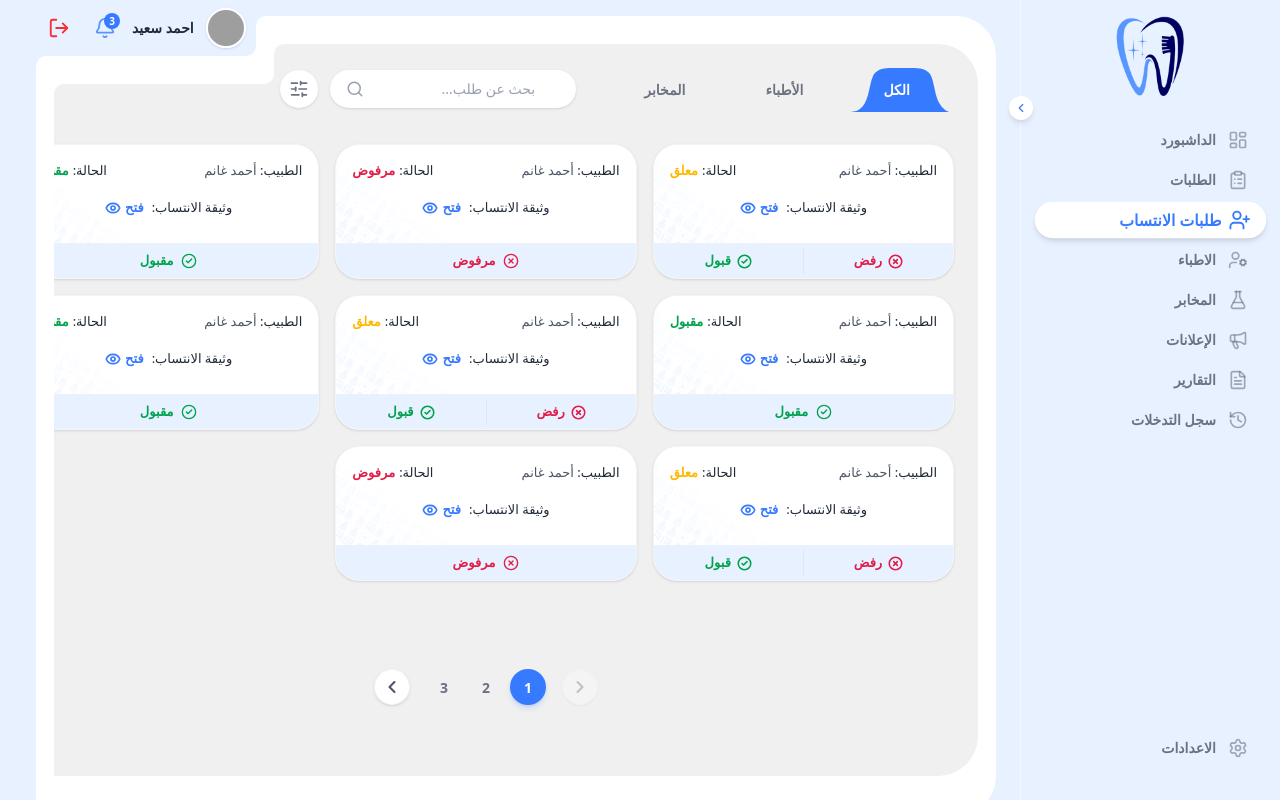
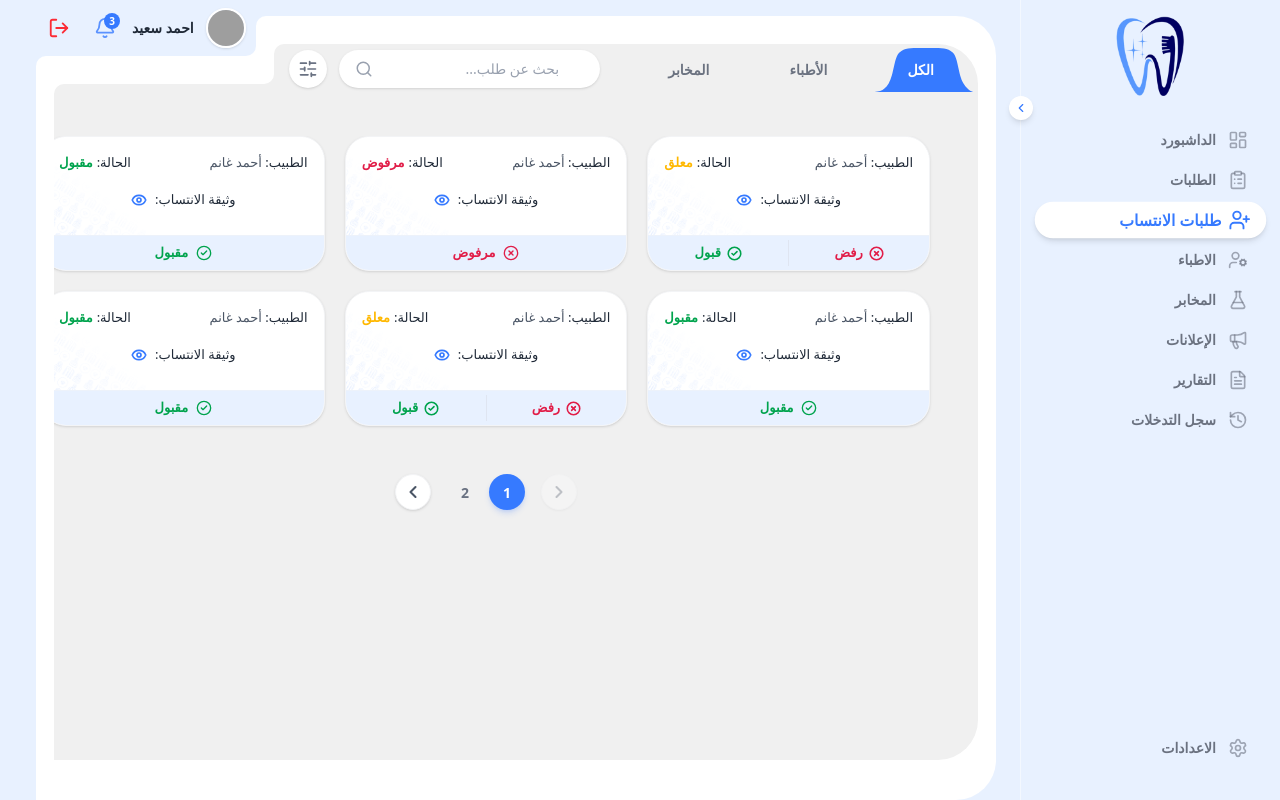
Before and after one commit to MariamMohammed0011/dentalDashboard2026, a React (Vite) app: page /dashboard/membership-requests in a window 1280 px wide. Built offline with nearby package versions, Linux system fonts and the light colour scheme; sample sign-in values are in the browser's storage; grey boxes are pictures that could not be loaded.

Commit message:
header mem

```diff
--- a/src/components/shared/MainComponent.jsx
+++ b/src/components/shared/MainComponent.jsx
@@ -21,8 +21,11 @@ const FolderWrapper = ({
         className={`${bgColor} dark:bg-bg-card rounded-[2.5rem] relative overflow-hidden path h-full flex flex-col`  }
 
       >
-        {/* مساحة المحتوى */}
-        <div className="pt-17 px-4 relative  flex-grow overflow-auto custom-scrollbar h-full">
+        {/* مساحة المحتوى:
+            - flex-1 min-h-0: يتيح للعنصر أن يأخذ الباقي ويسمح بالسكرول داخله
+            - overflow-y-auto: يتيح السكرول العمودي
+        */}
+        <div className="pt-17 px-4 relative flex-1 overflow-y-auto overflow-x-hidden custom-scrollbar min-h-0 min-w-0">
           {children}
         </div>
       </div>
@@ -33,7 +36,7 @@ const FolderWrapper = ({
 export default function MainComponent({ children }) {
   return (
     /* الخلفية الرمادية الأساسية للتطبيق */
-    <div className="bg-bg-main min-h-screen ">
+    <div className="bg-bg-main min-h-screen flex flex-col">
 
       {/* الطبقة الخارجية (البيضاء) */}
       <FolderWrapper bgColor="bg-white" isExternal={true} cutoutPointB={400}>
@@ -42,7 +45,12 @@ export default function MainComponent({ children }) {
         {/* لاحظ هنا نغير قيمة cutoutPointB لتقصير أو تطويل الفتحة */}
         <FolderWrapper bgColor="bg-[#F0F0F0]" cutoutPointB={360}>
 
-          <div className="h-full w-full bg-transparent absolute top-0 right-0">
+          {/*
+            ✅ تم إزالة absolute/top-0/right-0
+            السبب: العناصر absolute لا تُحسب في ارتفاع الـ scroll container
+            مما يجعل المحتوى الزائد مقطوعاً وغير قابل للتمرير
+          */}
+          <div className="w-full h-full bg-transparent">
             {children}
           </div>
 
--- a/src/components/shared/MainLayout.jsx
+++ b/src/components/shared/MainLayout.jsx
@@ -24,7 +24,7 @@ export default function MainLayout() {
       <Sidebar isCollapsed={isCollapsed} setIsCollapsed={setIsCollapsed} />
 
       {/* 2. المحتوى الرئيسي */}
-      <div className="flex-grow flex flex-col relative overflow-hidden">
+      <div className="flex-grow flex flex-col relative overflow-x-hidden overflow-y-auto">
 
         {/* الهيدر العلوي - تم فصله في كومبوننت خاص */}
         <Header handleLogout={handleLogout} setIsMobileMenuOpen={setIsMobileMenuOpen} />
@@ -87,7 +87,7 @@ export default function MainLayout() {
           )}
         </AnimatePresence>
         <MainComponent>
-          <main className="h-full flex-grow h-full ">
+          <main className="h-full flex-grow flex flex-col">
             <Outlet />
           </main>
         </MainComponent>
--- a/src/features/membership/components/MembershipCard.jsx
+++ b/src/features/membership/components/MembershipCard.jsx
@@ -34,7 +34,7 @@ const MembershipCard = ({ request, onUpdateStatus }) => {
   }[type];
 
   return (
-    <div className="w-full max-w-[323px] min-h-[135px] bg-white rounded-[1.5rem] shadow-sm border border-gray-100 flex flex-col overflow-hidden group transition-all duration-300 hover:shadow-md mx-auto sm:mx-0" dir="rtl">
+    <div className="w-full min-h-[135px] bg-white rounded-[1.5rem] shadow-sm border border-gray-100 flex flex-col overflow-hidden group transition-all duration-300 hover:shadow-md" dir="rtl">
       {/* الجزء العلوي (أبيض) */}
       <div className="flex-grow p-4 flex flex-col justify-center relative overflow-hidden">
         {/* النمط الجانبي الزخرفي (framer) */}
@@ -61,7 +61,7 @@ const MembershipCard = ({ request, onUpdateStatus }) => {
             className="flex items-center gap-1 text-primary text-[13px] font-bold hover:underline"
             onClick={(e) => e.preventDefault()}
           >
-            فتح
+
             <Eye size={16} className="stroke-[2.5]" />
           </a>
         </div>
--- a/src/features/membership/components/MembershipHeader.jsx
+++ b/src/features/membership/components/MembershipHeader.jsx
@@ -10,7 +10,7 @@ const tabs = [
 const MembershipHeader = ({ activeTab, onTabChange, searchQuery, onSearchChange }) => {
   return (
     // تم تغيير العرض إلى w-full ليعطي مساحة أكبر لحقل البحث
-    <div className="flex w-[72%] flex-col gap-3  mb-8" dir="rtl">
+    <div className="flex w-[70%] absolute top-1 right-0 flex-col gap-3 mb-8" dir="rtl">
       <div className="flex flex-col md:flex-row justify-between items-end gap-6">
 
         {/* التبويبات بستايل انسيابي */}
--- a/src/features/membership/components/MembershipList.jsx
+++ b/src/features/membership/components/MembershipList.jsx
@@ -1,30 +1,46 @@
-import React from 'react';
+import React, { useState } from 'react';
 import MembershipCard from './MembershipCard';
+import MembershipPagination from './MembershipPagination';
 
 const MembershipList = ({ requests, isLoading, onUpdateStatus }) => {
+  const [currentPage, setCurrentPage] = useState(1);
+  const itemsPerPage = 6;
+
+  /* ───── حالة التحميل ───── */
   if (isLoading) {
     return (
-      <div className="grid grid-cols-1 sm:grid-cols-2 lg:grid-cols-3 xl:grid-cols-4 gap-6 animate-pulse">
-        {[...Array(8)].map((_, i) => (
-          <div key={i} className="h-64 bg-white/50 rounded-[2rem] border border-border-main" />
+      <div className="grid grid-cols-1 sm:grid-cols-2 lg:grid-cols-3 gap-6 animate-pulse" dir="rtl">
+        {[...Array(6)].map((_, i) => (
+          <div key={i} className="h-40 bg-white/50 rounded-[2rem] border border-gray-100" />
         ))}
       </div>
     );
   }
 
-  if (requests.length === 0) {
+  /* ───── حالة فارغة ───── */
+  if (!requests || requests.length === 0) {
     return (
-      <div className="flex flex-col items-center justify-center py-20 bg-white/30 rounded-[2rem] border border-dashed border-border-main">
-        <p className="text-text-muted font-medium">لا توجد طلبات انتساب حالياً</p>
+      <div className="flex flex-col items-center justify-center py-20 bg-white/30 rounded-[2rem] border border-dashed border-gray-200">
+        <p className="text-gray-400 font-medium">لا توجد طلبات انتساب حالياً</p>
       </div>
     );
   }
 
-  // MembershipList.jsx
+  /* ───── الباجينيشن ───── */
+  const totalPages = Math.ceil(requests.length / itemsPerPage);
+  const startIndex = (currentPage - 1) * itemsPerPage;
+  const currentItems = requests.slice(startIndex, startIndex + itemsPerPage);
+
   return (
-  /* استعملنا auto-fill لضمان أن الكروت تأخذ مساحتها ولا تخرج عن الإطار */
-  <div className="grid grid-cols-1 md:grid-cols-2 lg:grid-cols-2 xl:grid-cols-3 2xl:grid-cols-4 gap-4 pb-10 ">
-    {requests.map((request) => (
+    /*
+      لا overflow هنا — الـ scroll يتم من الحاوية الأب (MembershipRequestsPage)
+      w-full dir rtl: الكروت من اليمين لليسار
+    */
+    <div className="w-full flex flex-col" dir="rtl">
+
+      {/* ── شبكة الكروت ── */}
+      <div className="grid grid-cols-1 sm:grid-cols-2 lg:grid-cols-3 gap-5">
+        {currentItems.map((request) => (
           <MembershipCard
             key={request.id}
             request={request}
@@ -32,6 +48,13 @@ return (
           />
         ))}
       </div>
+
+      {/* ── الباجينيشن ── */}
+      <MembershipPagination
+        pagination={{ page: currentPage, totalPages }}
+        onPageChange={(newPage) => setCurrentPage(newPage)}
+      />
+    </div>
   );
 };
 
--- a/src/features/membership/pages/MembershipRequestsPage.jsx
+++ b/src/features/membership/pages/MembershipRequestsPage.jsx
@@ -1,47 +1,45 @@
 import React from 'react';
 import MembershipHeader from '../components/MembershipHeader';
 import MembershipList from '../components/MembershipList';
-import MembershipPagination from '../components/MembershipPagination';
 import { useMembership } from '../hooks/useMembership';
 
 const MembershipRequestsPage = () => {
   const {
     requests,
-    pagination,
     isLoading,
     activeTab,
     handleTabChange,
-    currentPage,
-    handlePageChange,
     searchQuery,
     setSearchQuery,
-    handleUpdateStatus
+    handleUpdateStatus,
   } = useMembership();
 
   return (
-    <div className=" md:p-6 min-h-screen bg-transparent animate-in fade-in duration-500 ">
-      <div className="max-w-[1600px] mx-auto">
-        {/* هيدر الصفحة والفلترة */}
+    /*
+      h-full + flex flex-col: الصفحة تأخذ كامل ارتفاع الـ content area
+      لا تسكرول وحدها — الـ scroll يكون فقط داخل MembershipList
+    */
+    <div className="h-full flex flex-col" dir="rtl">
+
+      {/* ── الهيدر ثابت (لا يسكرول) ── */}
+      <div className="flex-shrink-0 px-4 sm:px-6 lg:px-8 pt-4 pb-2">
         <MembershipHeader
           activeTab={activeTab}
           onTabChange={handleTabChange}
           searchQuery={searchQuery}
           onSearchChange={setSearchQuery}
         />
+      </div>
 
-        {/* قائمة الطلبات (شبكة البطاقات) */}
+      {/* ── منطقة الكروت (تسكرول وحدها) ── */}
+      <div className="flex-1 overflow-y-auto overflow-x-hidden px-4 sm:px-6 lg:px-8 pb-6 custom-scrollbar min-h-0">
         <MembershipList
           requests={requests}
           isLoading={isLoading}
           onUpdateStatus={handleUpdateStatus}
         />
+      </div>
 
-        {/* الترقيم */}
-        <MembershipPagination
-          pagination={pagination}
-          onPageChange={handlePageChange}
-        />
-      </div>
     </div>
   );
 };
```
Lines whose indentation alone changed are shown as unchanged.
